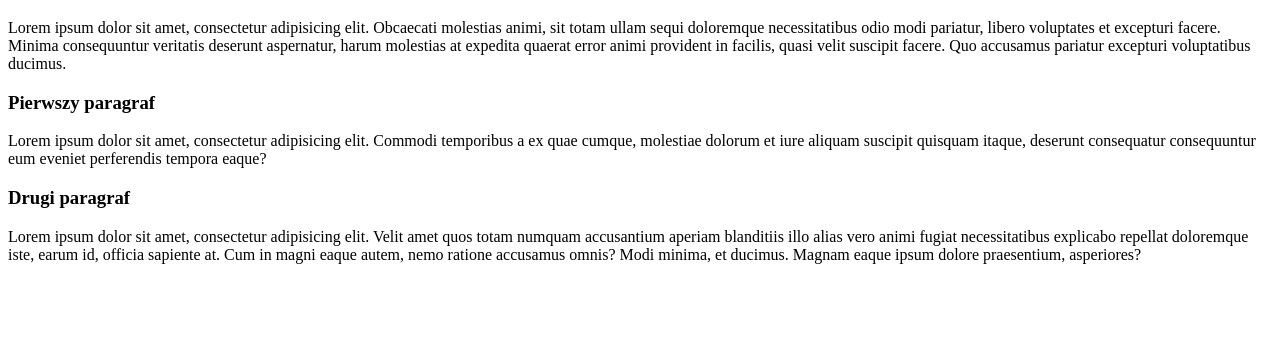
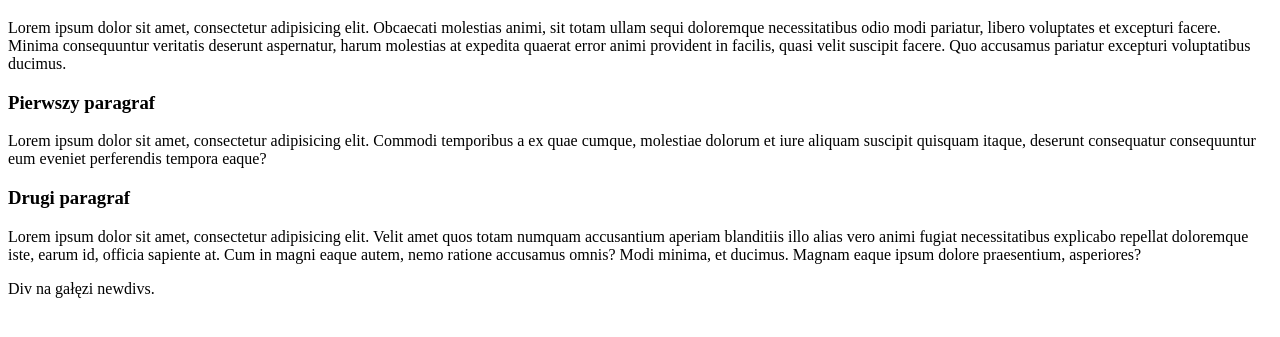
Before and after one commit to six0two/six0two.github.io, a plain HTML site: page index.html in a window 1280 px wide. Shown: the part 61-398 px from the top of the page. Drawn offline with Linux system fonts and the light colour scheme.

Commit message:
nowy div

```diff
--- a/index.html
+++ b/index.html
@@ -17,6 +17,10 @@
 
     <p>Lorem ipsum dolor sit amet, consectetur adipisicing elit. Velit amet quos totam numquam accusantium aperiam blanditiis illo alias vero animi fugiat necessitatibus explicabo repellat doloremque iste, earum id, officia sapiente at. Cum in magni eaque autem, nemo ratione accusamus omnis? Modi minima, et ducimus. Magnam eaque ipsum dolore praesentium, asperiores?</p>
 
+    <div>
+        Div na gałęzi newdivs.
+    </div>
+
 
 </body>
 </html>
```
